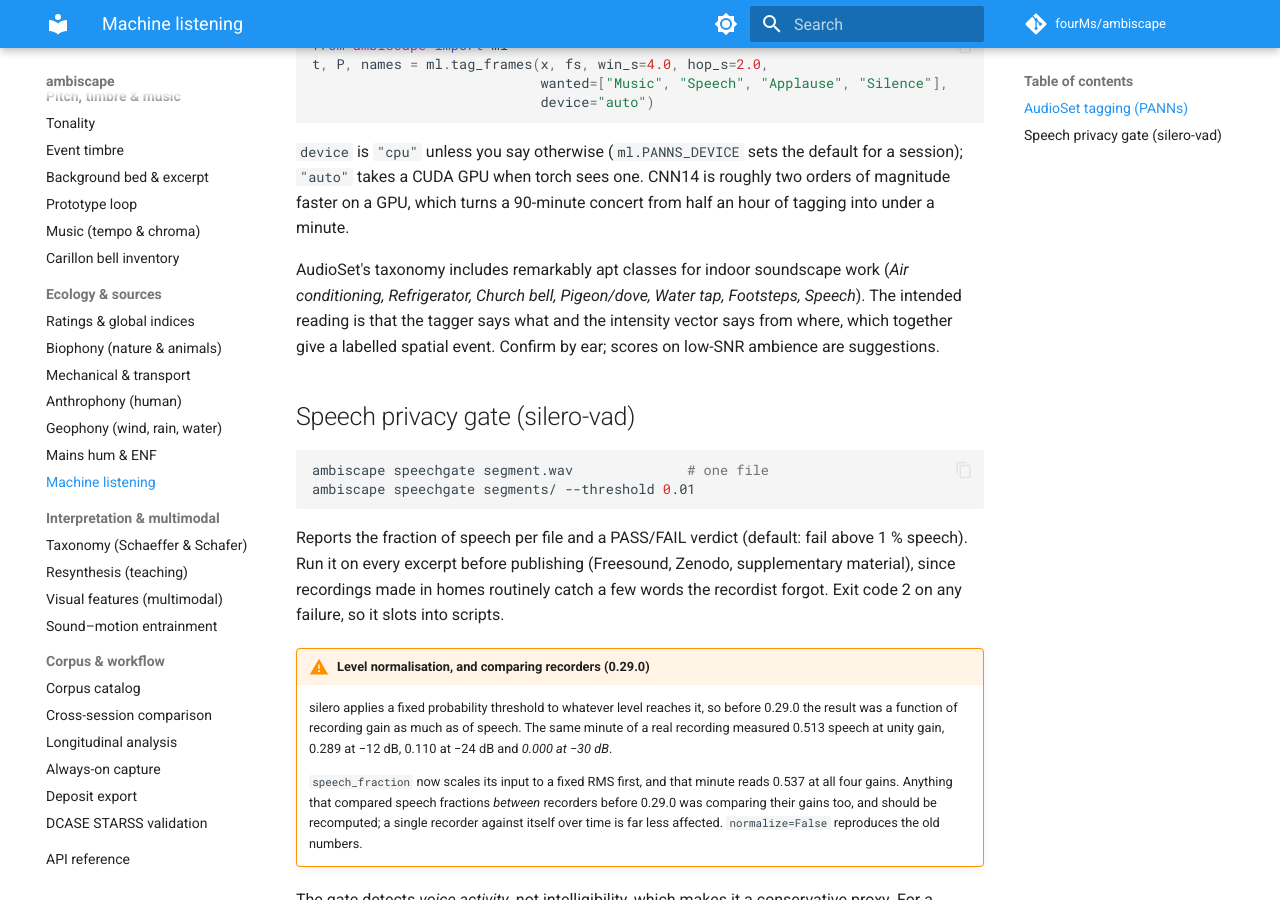
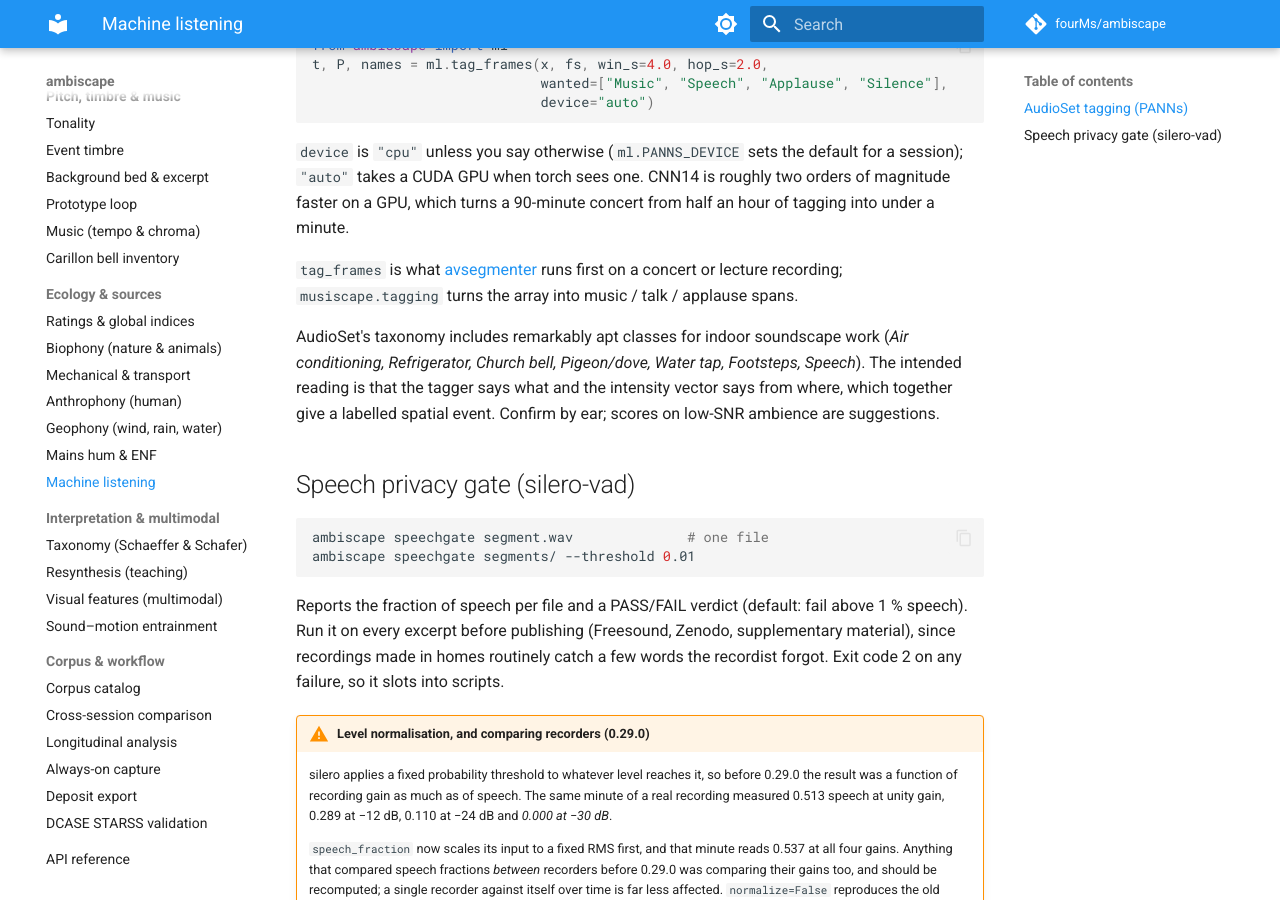
Before and after one commit to fourMs/ambiscape, an MkDocs documentation site: the page built from docs/guide/ml.md, in a window 1280 px wide and 900 px high, scrolled down 576 px. Built offline with MkDocs 1.6.1 and Material for MkDocs 9.7.7, drawn with Linux system fonts in a browser that asks for light colours; comment, search, counter and statistics services are not loaded.

Commit message:
interop and the ML guide point to avsegmenter
Co-Authored-By: Claude Fable 5.1 <noreply@anthropic.com>
Claude-Session: https://claude.ai/code/session_01PcjBSXbXjqdj1tmYHoLiKd

```diff
--- a/docs/guide/ml.md
+++ b/docs/guide/ml.md
@@ -32,6 +32,9 @@ t, P, names = ml.tag_frames(x, fs, win_s=4.0, hop_s=2.0,
 default for a session); `"auto"` takes a CUDA GPU when torch sees one. CNN14
 is roughly two orders of magnitude faster on a GPU, which turns a 90-minute
 concert from half an hour of tagging into under a minute.
+
+`tag_frames` is what [avsegmenter](https://github.com/fourMs/avsegmenter) runs first on a concert or
+lecture recording; `musiscape.tagging` turns the array into music / talk / applause spans.
 
 AudioSet's taxonomy includes remarkably apt classes for indoor soundscape
 work (*Air conditioning, Refrigerator, Church bell, Pigeon/dove, Water tap,
```
Also changed, not shown: docs/interop.md (+1 -0 lines).
